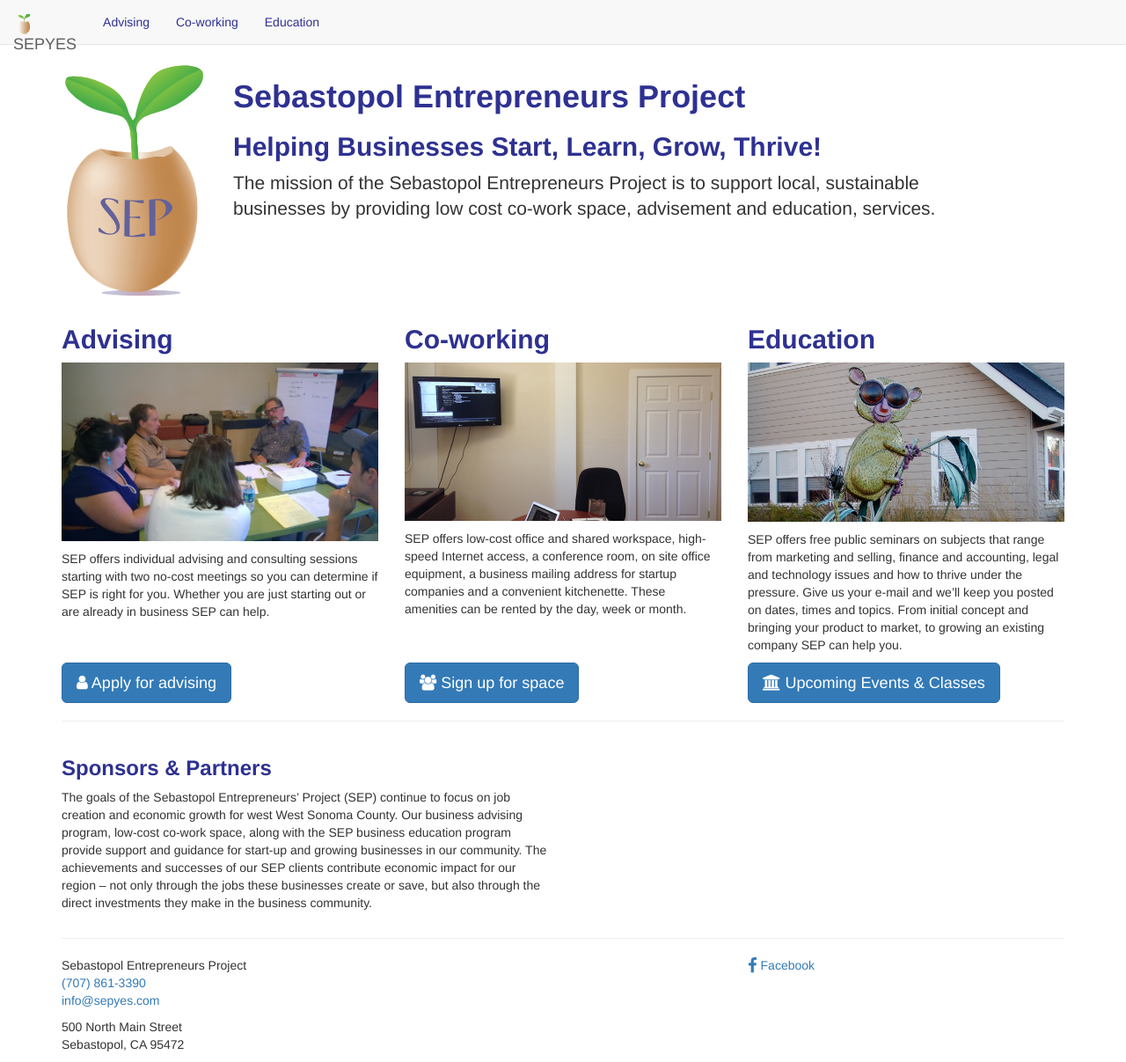
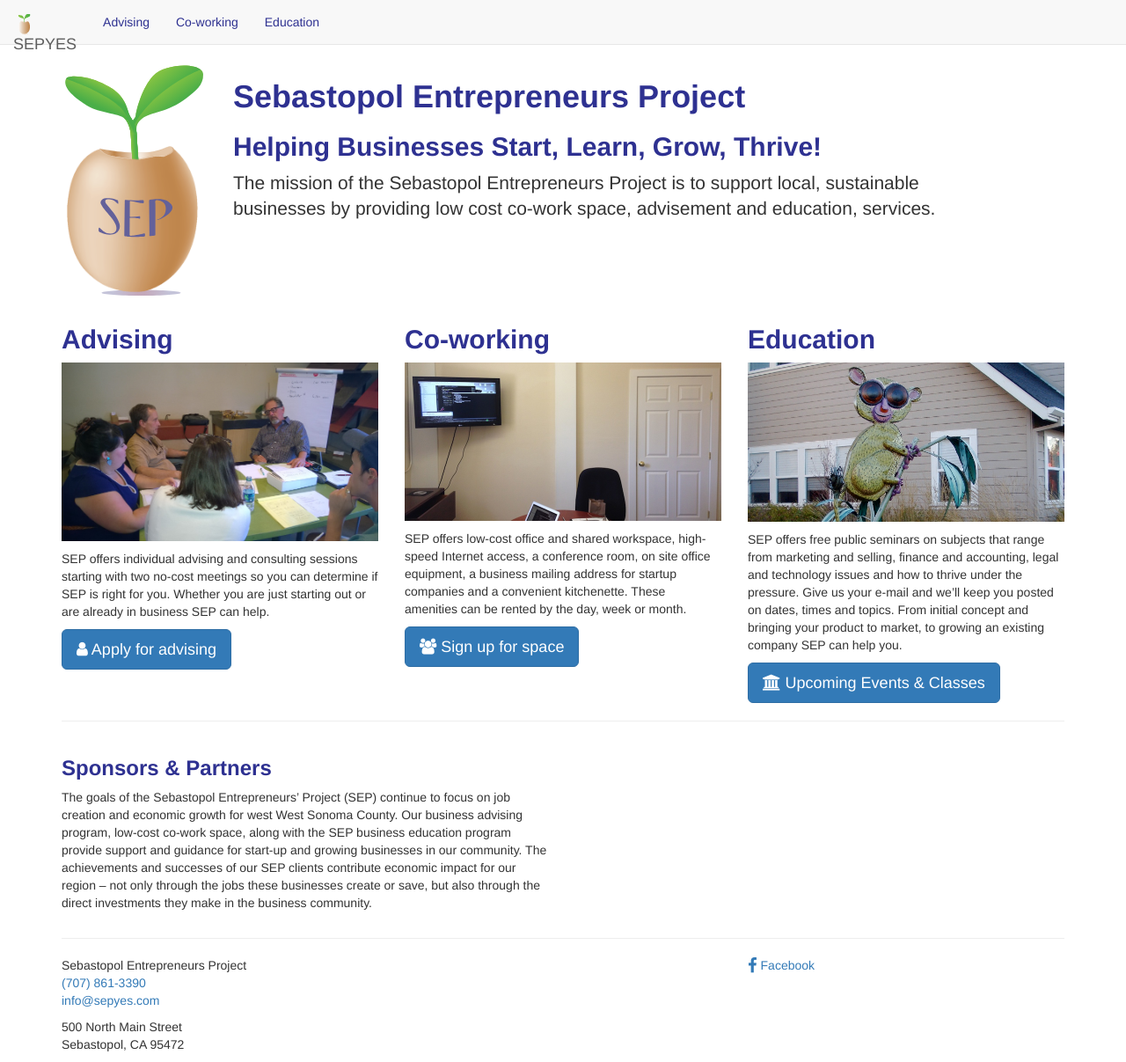
Before and after one commit to gcarothers/sepyes.com, a Jekyll site: the page built from index.html, in a window 1280 px wide and 1207 px high. Shown: the whole window at 88% size. Built offline with Jekyll 4.4.1, drawn with Linux system fonts in a browser that asks for light colours; nearby versions of some CDN libraries; Markdown is read by kramdown in place of the engine named in the settings; comment, search, counter and statistics services are not loaded.

Commit message:
Move the buttons back

```diff
--- a/index.html
+++ b/index.html
@@ -18,26 +18,18 @@
     <h2>Advising</h2>
     <p><img class="img-responsive" src="/img/clientsession.jpg"></p>
     <p>SEP offers individual advising and consulting sessions starting with two no-cost meetings so you can determine if SEP is right for you. Whether you are just starting out or are already in business SEP can help.</p>
+    <a href="/advising/apply.html" class="btn btn-primary btn-lg"><i class="fa fa-user"></i> Apply for advising</a>
   </div>
   <div class="col-md-4">
     <h2>Co-working</h2>
     <p><img class="img-responsive" src="/img/confrence-room.jpg"></p>
     <p>SEP offers low-cost office and shared workspace, high-speed Internet access, a conference room, on site office equipment, a business mailing address for startup companies and a convenient kitchenette. These amenities can be rented by the day, week or month.</p>
+    <a href="/coworking" class="btn btn-primary btn-lg"><i class="fa fa-users"></i> Sign up for space</a>
   </div>
   <div class="col-md-4">
     <h2>Education</h2>
     <p><img class="img-responsive" src="/img/oreilly.jpg"></p>
     <p>SEP offers free public seminars on subjects that range from marketing and selling, finance and accounting, legal and technology issues and how to thrive under the pressure. Give us your e-mail and we’ll keep you posted on dates, times and topics. From initial concept and bringing your product to market, to  growing an existing company SEP can help you.</p>
-  </div>
-</div>
-<div class="row">
-  <div class="col-md-4">
-    <a href="/advising/apply.html" class="btn btn-primary btn-lg"><i class="fa fa-user"></i> Apply for advising</a>
-  </div>
-  <div class="col-md-4">
-    <a href="/coworking" class="btn btn-primary btn-lg"><i class="fa fa-users"></i> Sign up for space</a>
-  </div>
-  <div class="col-md-4">
     <a href="/education" class="btn btn-primary btn-lg"><i class="fa fa-university"></i> Upcoming Events &amp; Classes</a>
   </div>
 </div>
```
